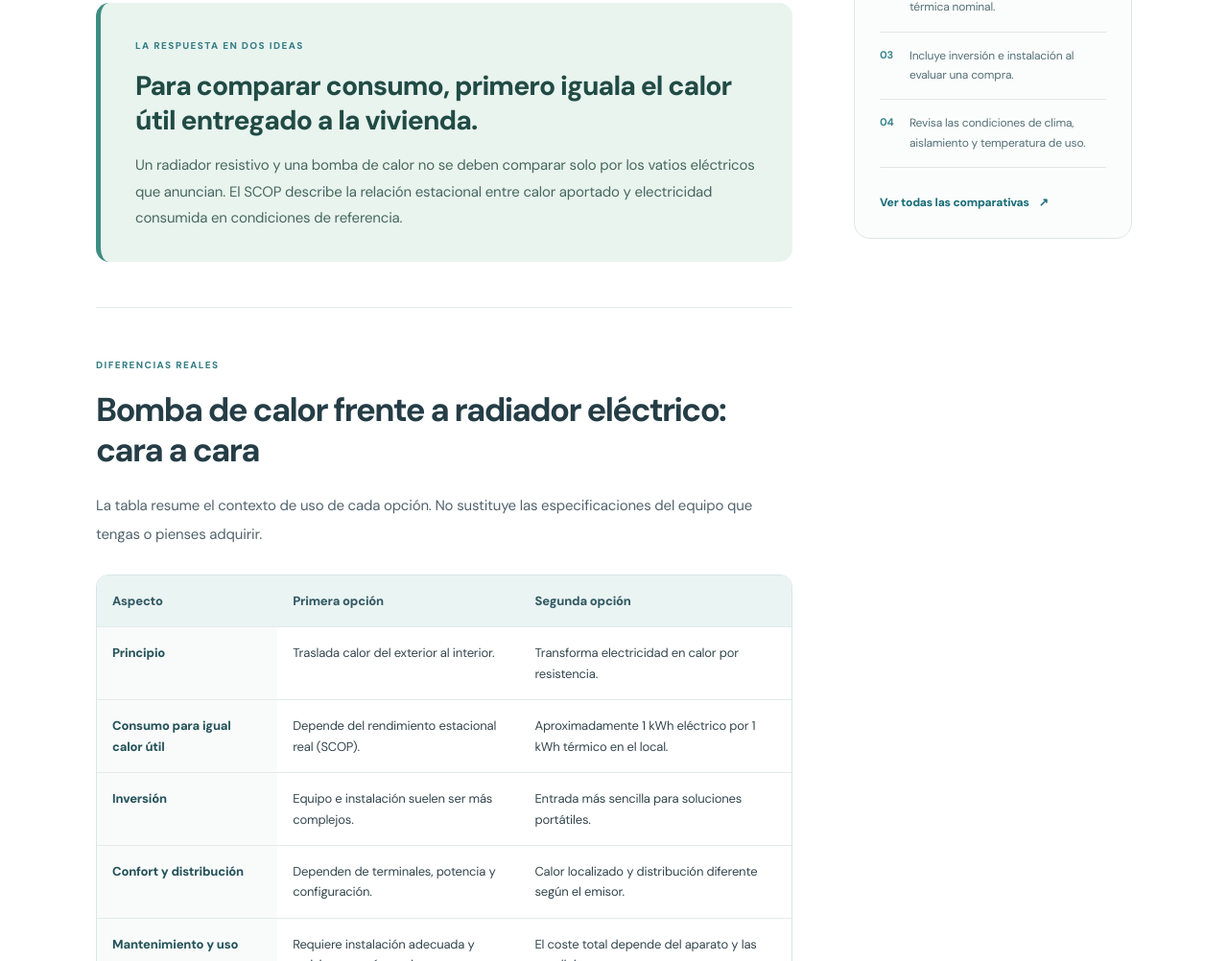
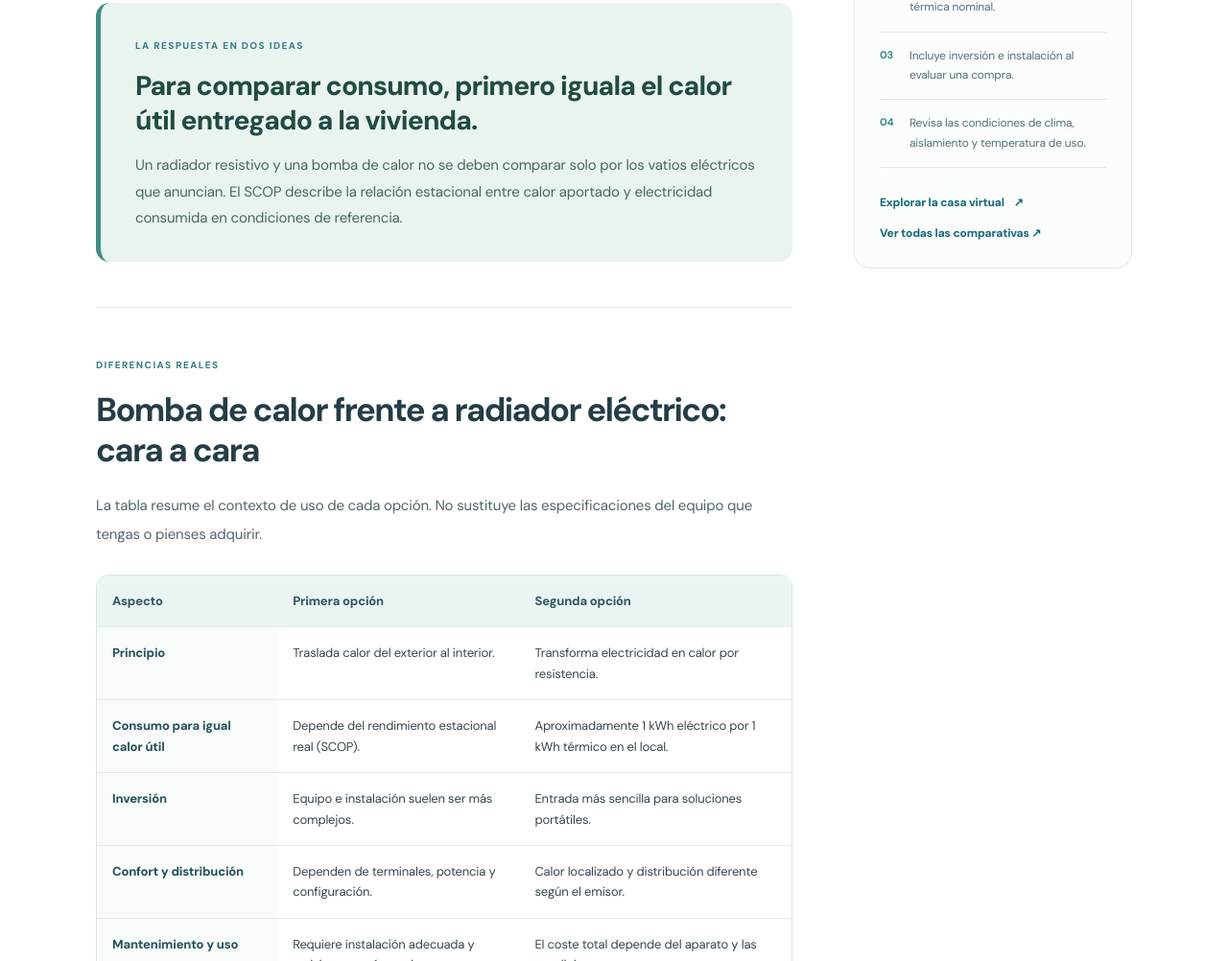
Before and after one commit to juanjogamero/website-tuahorroeficiente, an Astro site: page /website-tuahorroeficiente/comparativas/bomba-calor-vs-radiador-electrico/ in a window 1280 px wide. Shown: the part 1003-2005 px from the top of the page at 96% size. Built offline with nearby package versions, Linux system fonts and the light colour scheme; Astro itself is replaced by a stand-in of ours.

Commit message:
feat: vincular guía especializada y casa virtual sin alterar los cálculos existentes

```diff
--- a/src/pages/comparativas/[slug].astro
+++ b/src/pages/comparativas/[slug].astro
@@ -94,7 +94,7 @@ const schema={
         <span class="cmp-overline">ANTES DE DECIDIR</span>
         <h2>Qué debes comprobar</h2>
         <ol>{article.conditions.map(item=><li>{item}</li>)}</ol>
-        <a href="/comparativas/">Ver todas las comparativas <span aria-hidden="true">↗</span></a>
+        <a href="/casa-virtual/">Explorar la casa virtual <span aria-hidden="true">↗</span></a><a href="/comparativas/" style="display:block;margin-top:12px">Ver todas las comparativas <span aria-hidden="true">↗</span></a>
       </div>
     </aside>
   </div>
```
